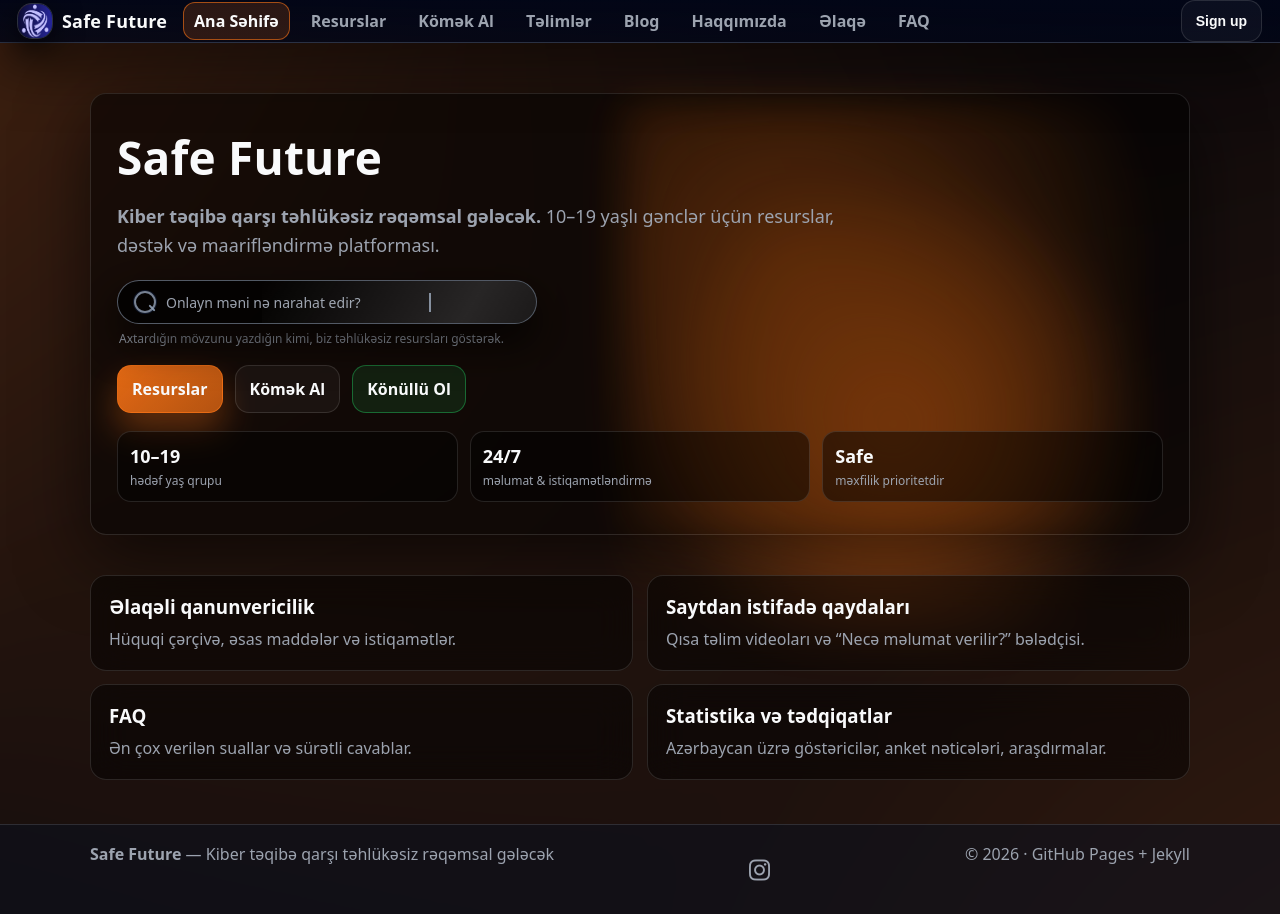
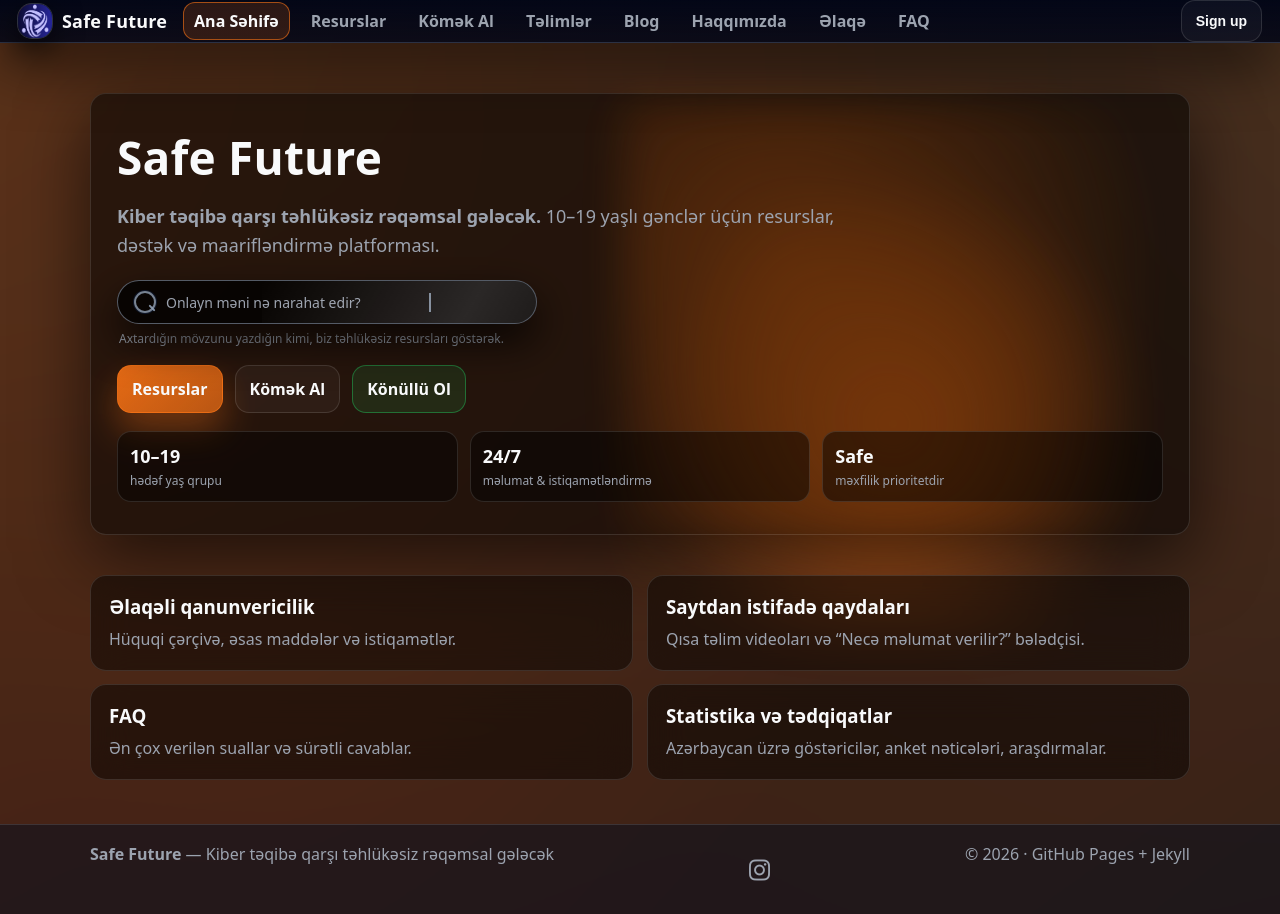
Before and after one commit to safefuture-cyber/Safe-Future-HZT, a Jekyll site: the page built from index.md, in a window 1280 px wide. Built offline with Jekyll 4.4.1, drawn with Linux system fonts in a browser that asks for light colours; comment, search, counter and statistics services are not loaded.

Commit message:
Adjust global haze animation with orange tones
Made-with: Cursor

```diff
--- a/_layouts/default.html
+++ b/_layouts/default.html
@@ -9,7 +9,7 @@
 
     <meta name="description" content="{{ site.description }}" />
 
-    <link rel="stylesheet" href="{{ '/assets/css/style.css?v=4' | relative_url }}" />
+    <link rel="stylesheet" href="{{ '/assets/css/style.css?v=5' | relative_url }}" />
     <script defer src="{{ '/assets/js/main.js?v=3' | relative_url }}"></script>
     <script>
       window.SAFE_FUTURE_FIREBASE_CONFIG = {
--- a/assets/css/style.css
+++ b/assets/css/style.css
@@ -25,13 +25,14 @@ body{
 body::before{
   content:"";
   position:fixed;
-  inset:-40%;
+  inset:-45%;
   background:
-    radial-gradient(circle at 10% 0%, rgba(249,115,22,.50), transparent 60%),
-    radial-gradient(circle at 90% 100%, rgba(249,115,22,.35), transparent 60%);
-  opacity:.7;
+    radial-gradient(circle at 5% 0%, rgba(252,132,45,.65), transparent 60%),
+    radial-gradient(circle at 95% 15%, rgba(248,153,72,.45), transparent 65%),
+    radial-gradient(circle at 40% 100%, rgba(220,90,30,.40), transparent 70%);
+  opacity:.8;
   mix-blend-mode:screen;
-  filter: blur(42px);
+  filter: blur(46px);
   transform:translate3d(0,0,0);
   animation: flameWave 26s ease-in-out infinite alternate;
   pointer-events:none;
@@ -40,13 +41,13 @@ body::before{
 
 @keyframes flameWave{
   0%{
-    transform: translate3d(-8%,6%,0) scale(1.02) rotate(-4deg);
+    transform: translate3d(-10%,8%,0) scale(1.02) rotate(-6deg);
   }
   50%{
-    transform: translate3d(6%,-8%,0) scale(1.08) rotate(2deg);
+    transform: translate3d(8%,-10%,0) scale(1.08) rotate(3deg);
   }
   100%{
-    transform: translate3d(-5%,-4%,0) scale(1.03) rotate(4deg);
+    transform: translate3d(-6%,-6%,0) scale(1.03) rotate(6deg);
   }
 }
 
```
